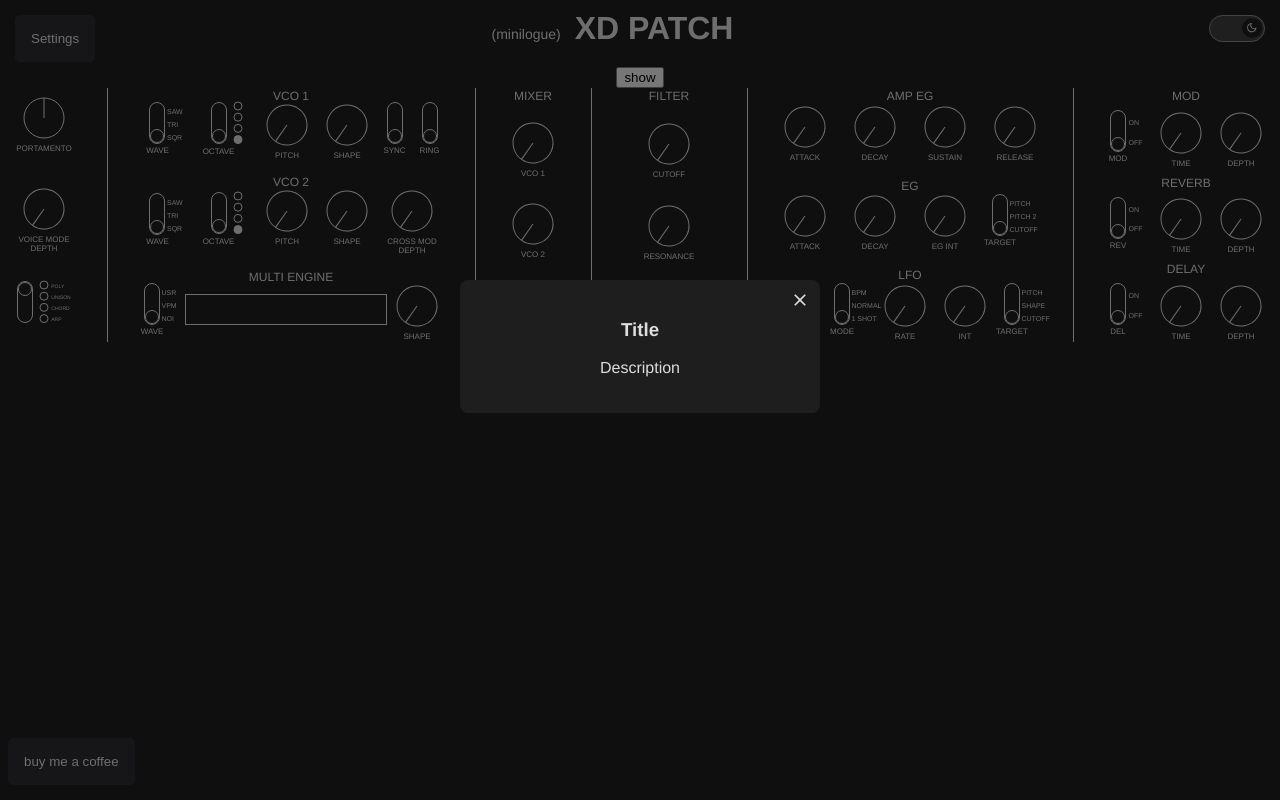
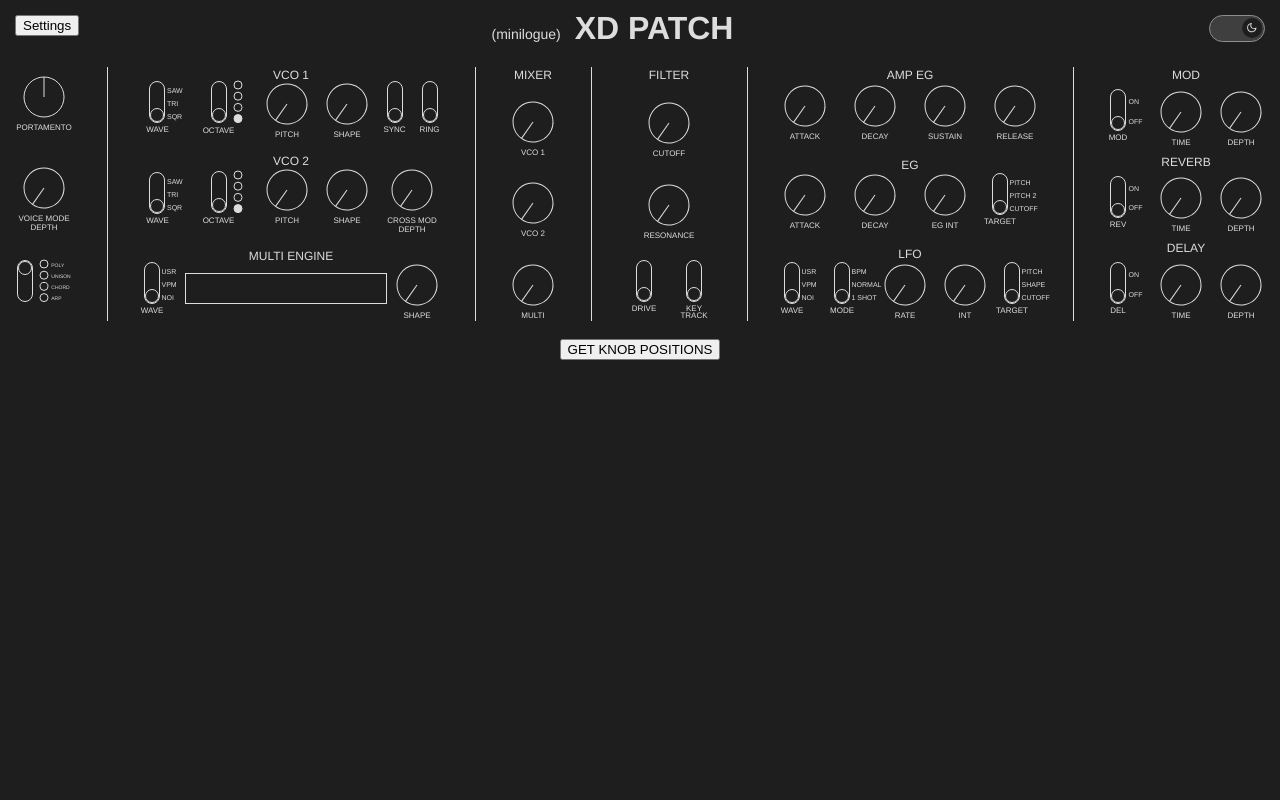
Before and after one commit to willconnell/xd-patch, a Vue app: page / in a window 1280 px wide. Built offline with nearby package versions, Linux system fonts and the light colour scheme.

Commit message:
reorganized file structure

```diff
--- a/src/App.vue
+++ b/src/App.vue
@@ -1,5 +1,13 @@
 <template>
   <ThemeSwitch />
+  <button
+    class="customBtn"
+    style="position: absolute; top: 15px; left: 15px"
+    @click="showModal = true"
+  >
+    Settings
+  </button>
+  <Modal :show="showModal" :toggle="toggleModal" />
   <div style="margin-top: -50px; margin-bottom: 20px; margin-left: -55px">
     <span style="font-size: 14px; margin-bottom: 37px"> (minilogue) </span>
     <span style="font-size: 2em; font-weight: bold; margin-left: 10px"
@@ -10,14 +18,26 @@
 </template>
 
 <script>
-import MinilogueXD from "./components/MinilogueXD.vue";
+import MinilogueXD from "./components/Synth/MinilogueXD.vue";
 import ThemeSwitch from "./components/Interface/ThemeSwitch.vue";
+import Modal from "./components/Interface/Modal.vue";
 
 export default {
   name: "App",
   components: {
     MinilogueXD,
     ThemeSwitch,
+    Modal,
+  },
+  data() {
+    return {
+      showModal: false,
+    };
+  },
+  methods: {
+    toggleModal() {
+      this.showModal = !this.showModal;
+    },
   },
 };
 </script>
--- /dev/null
+++ b/src/components/Interface/Button.vue
@@ -0,0 +1,23 @@
+<template>
+  <div class="customBtn"></div>
+</template>
+
+<style scoped>
+.customBtn {
+  cursor: pointer;
+  display: block;
+  margin: auto;
+  background-color: var(--background-color-secondary);
+  color: var(--text-primary-color);
+  padding: 15px;
+  border-radius: 5px;
+  border: 1px solid var(--background-color-secondary);
+}
+.customBtn:hover {
+  border: 1px solid var(--accent-color);
+}
+
+.customBtn:active {
+  background-color: var(--accent-color);
+}
+</style>
--- a/src/components/Modal.vue
+++ b/src/components/Interface/Modal.vue
@@ -1,13 +1,8 @@
 <template>
-  <div>
-    <!-- button show -->
-    <button @click="showModal = true">show</button>
-    <!-- overlay -->
-    <div class="overlay" v-if="showModal" @click="showModal = false"></div>
-    <!-- modal -->
-    <div class="modal" v-if="showModal">
-      <title>close-circle-outline</title>
-      <div class="close" @click="showModal = false">
+  <div v-if="show">
+    <div class="overlay" @click="toggle"></div>
+    <div class="modal">
+      <div class="close" @click="toggle">
         <svg width="20" xmlns="http://www.w3.org/2000/svg" viewBox="0 0 24 24">
           <title>close</title>
           <path
@@ -15,9 +10,10 @@
           />
         </svg>
       </div>
-
-      <h3>Title</h3>
-      <p>Description</p>
+      <div class="content">
+        <h3>Title</h3>
+        <p>Description</p>
+      </div>
     </div>
   </div>
 </template>
@@ -25,6 +21,7 @@
 <script>
 export default {
   name: "Modal",
+  props: ["show", "toggle"],
   data() {
     return {
       showModal: true,
--- a/src/components/MinilogueXD.vue
+++ b/src/components/Synth/MinilogueXD.vue
@@ -1,5 +1,4 @@
 <template>
-  <Modal v-if="showModal" />
   <div class="mainInterface">
     <!-- <div class="master section">
       <Knob label="master" />
@@ -176,19 +175,6 @@
   </div>
   <br />
   <button @click="requestDataDump" class="customBtn">GET KNOB POSITIONS</button>
-  <button
-    class="customBtn"
-    style="position: absolute; top: 15px; left: 15px"
-    @click="showModal = true"
-  >
-    Settings
-  </button>
-  <button
-    class="customBtn"
-    style="position: absolute; bottom: 15px; margin: auto"
-  >
-    buy me a coffee
-  </button>
 
   <!-- <div
     style="display: flex; direction: column; position: absolute; bottom: 30px"
@@ -239,17 +225,17 @@
 </template>
 
 <script>
-import parseSysex from "../utilities/sysex.js";
-import sampleData from "../utilities/sample.js";
+import parseSysex from "../../utilities/sysex.js";
+import sampleData from "../../utilities/sample.js";
 import {
   signals,
   twoWaySwitches,
   threeWaySwitches,
   fourWaySwitches,
-} from "../utilities/midi.js";
-import Knob from "./Interface/Knob";
-import Switch from "./Interface/Switch";
-import Modal from "./Modal";
+} from "../../utilities/midi.js";
+import Knob from "./Knob";
+import Switch from "./Switch";
+import Modal from "../Interface/Modal";
 import { mapMutations } from "vuex";
 
 export default {
@@ -370,6 +356,7 @@
         this.prog[signal_name] = (value / 127) * 1023;
       }
     },
+    toggleModal() {},
   },
 };
 </script>
@@ -412,21 +399,4 @@
 .sr {
   margin-bottom: 15px;
 }
-.customBtn {
-  cursor: pointer;
-  display: block;
-  margin: auto;
-  background-color: var(--background-color-secondary);
-  color: var(--text-primary-color);
-  padding: 15px;
-  border-radius: 5px;
-  border: 1px solid var(--background-color-secondary);
-}
-.customBtn:hover {
-  border: 1px solid var(--accent-color);
-}
-
-.customBtn:active {
-  background-color: var(--accent-color);
-}
 </style>
```
Also changed, not shown: src/components/Synth/Knob.vue (renamed from src/components/Interface/Knob.vue), src/components/Synth/Switch.vue (renamed from src/components/Interface/Switch.vue).
